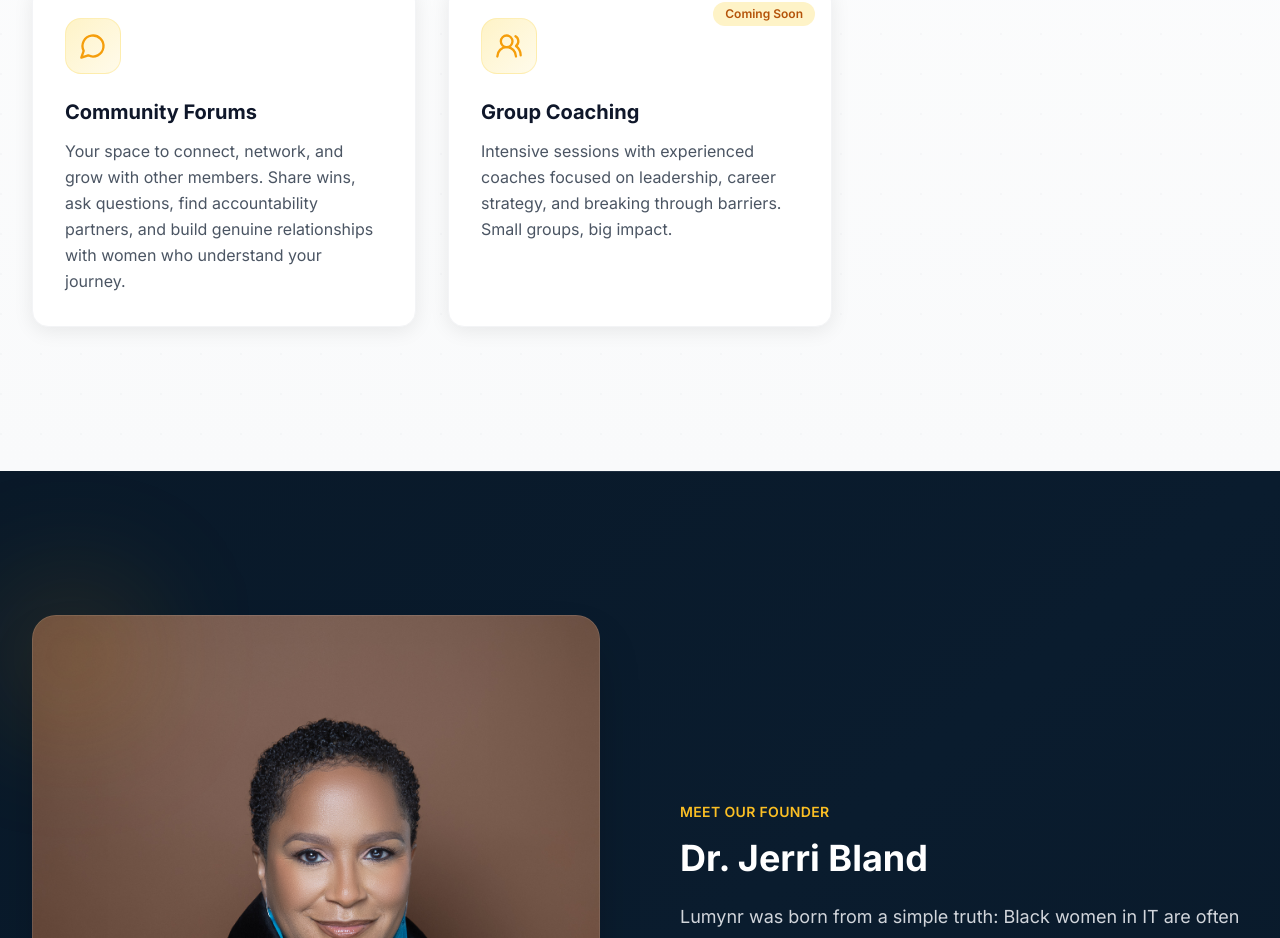
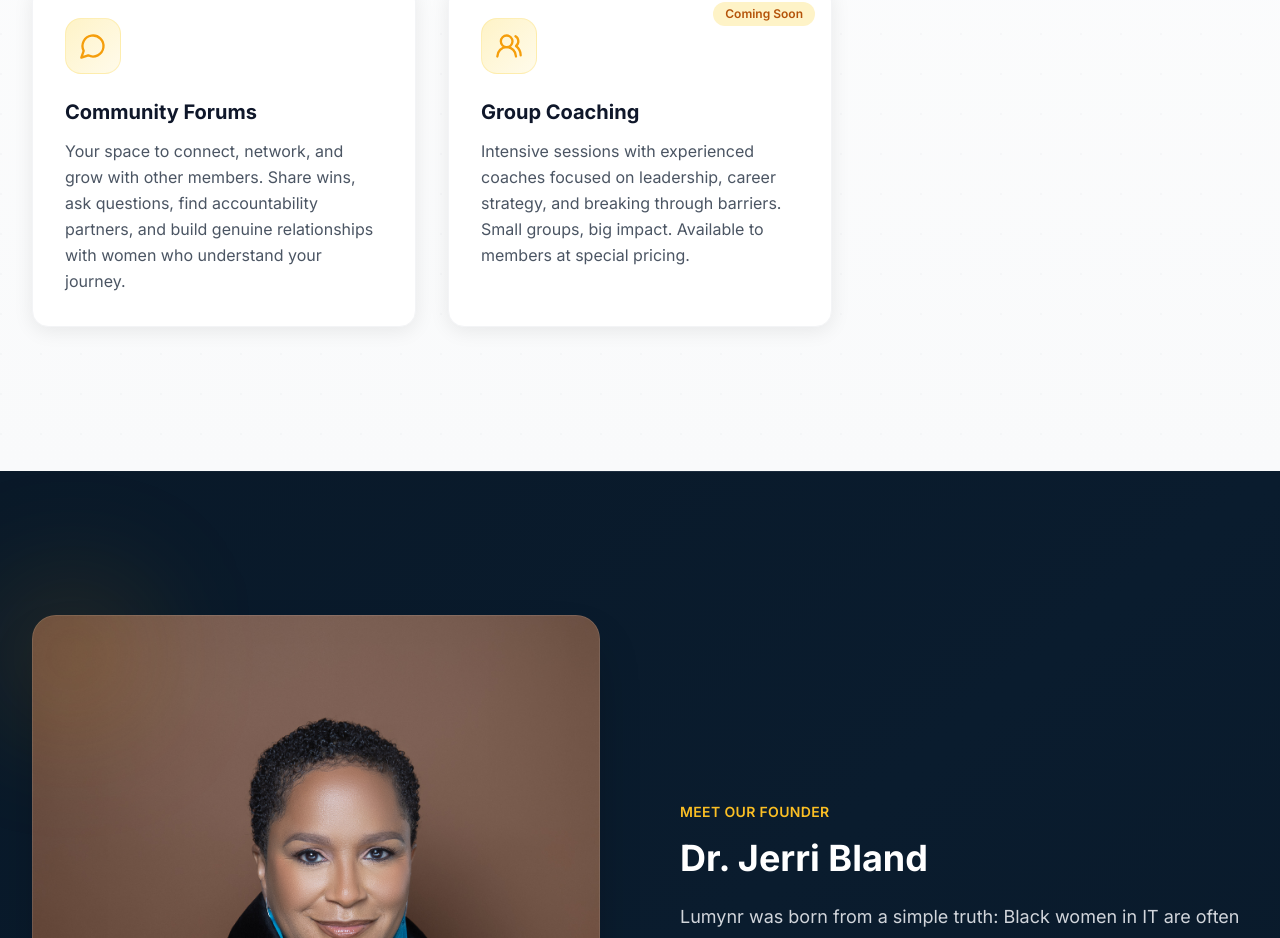
Before and after one commit to phousecos/lumynr, a Next.js app: page / in a window 1280 px wide. Shown: the part 1887-2825 px from the top of the page. Built offline with nearby package versions, Linux system fonts and the light colour scheme; no server answers.

Commit message:
Add pricing note to Group Coaching description

```diff
--- a/src/app/membership/page.tsx
+++ b/src/app/membership/page.tsx
@@ -153,7 +153,7 @@ function MembershipContent() {
       icon: UsersRound,
       title: 'Group Coaching',
       description:
-        'Intensive sessions with experienced coaches focused on leadership, career strategy, and breaking through barriers. Small groups, big impact.',
+        'Intensive sessions with experienced coaches focused on leadership, career strategy, and breaking through barriers. Small groups, big impact. Available to members at special pricing.',
       comingSoon: true,
     },
   ]
--- a/src/app/page.tsx
+++ b/src/app/page.tsx
@@ -51,7 +51,7 @@ export default function Home() {
       icon: UsersRound,
       title: 'Group Coaching',
       description:
-        'Intensive sessions with experienced coaches focused on leadership, career strategy, and breaking through barriers. Small groups, big impact.',
+        'Intensive sessions with experienced coaches focused on leadership, career strategy, and breaking through barriers. Small groups, big impact. Available to members at special pricing.',
       comingSoon: true,
     },
   ]
```
